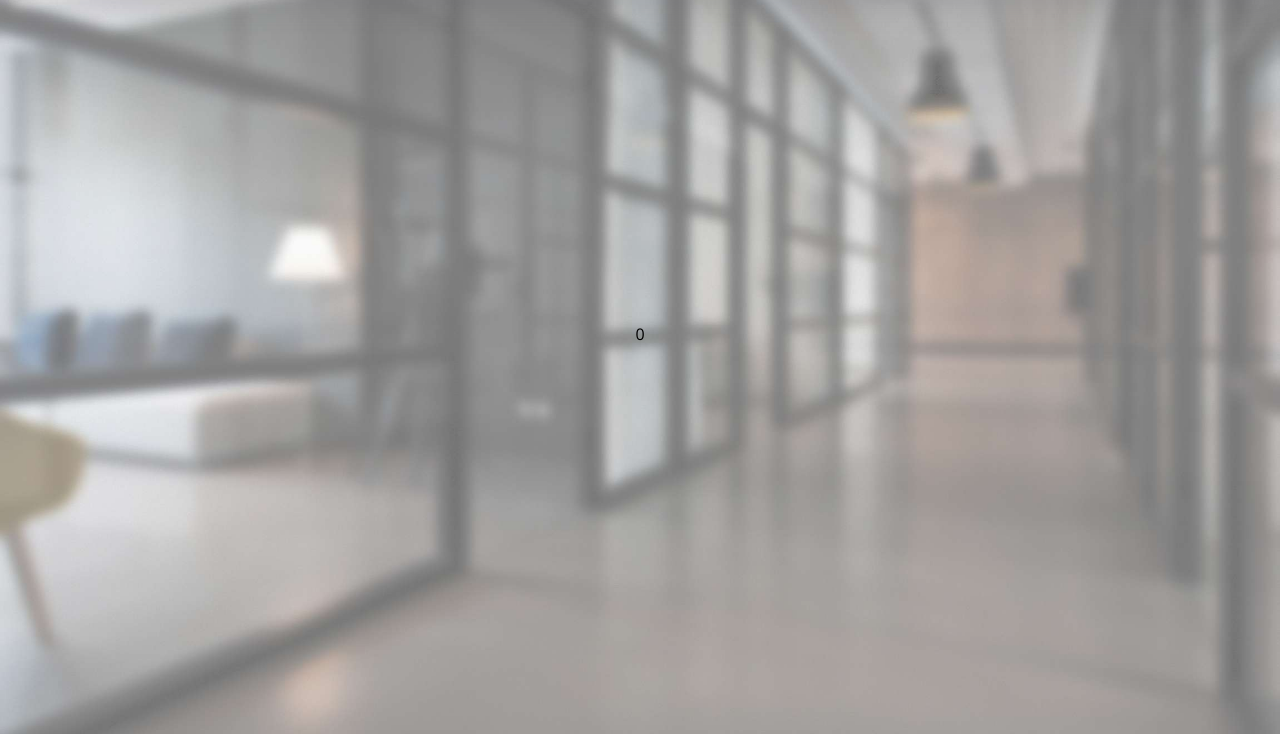
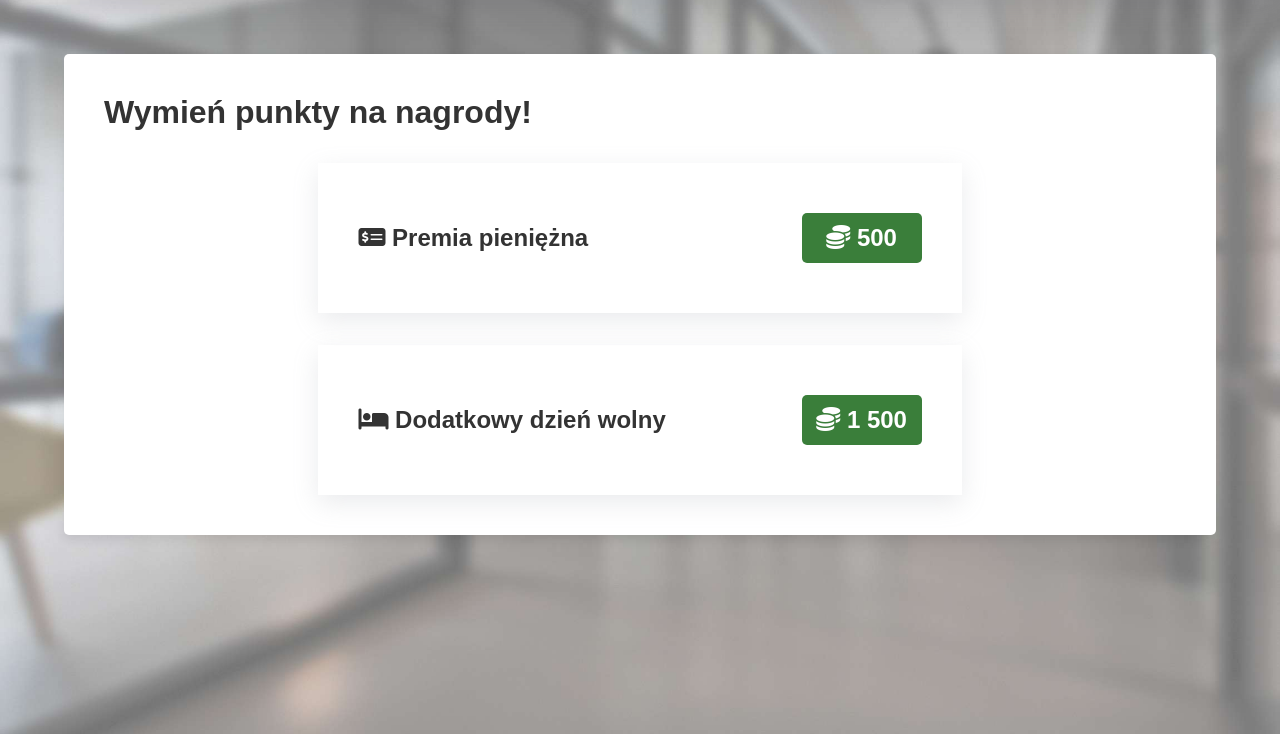
Before and after one commit to zygmuntszymon/StaffManager, a PHP site: page /nagrody.php in a window 1280 px wide. Shown: the part 66-800 px from the top of the page. Run offline with PHP 8.4, Linux system fonts and the light colour scheme; the visitor is signed in with stand-in values (Sample User, id 1); data that the repository does not hold is empty.

Commit message:
podstrona nagrody pt. 1, odejmowanie punktow

```diff
--- a/app/models/Points.php
+++ b/app/models/Points.php
@@ -29,5 +29,9 @@ class Points {
         $stmt = $this->pdo->prepare('UPDATE pracownicy SET punkty = punkty + :increment WHERE id = :user_id');
         return $stmt->execute(['increment' => $increment, 'user_id' => $userId]);
     }
+    public function decrementUserPoints($userId, $decrement) {
+        $stmt = $this->pdo->prepare('UPDATE pracownicy SET punkty = punkty - :decrement WHERE id = :user_id');
+        return $stmt->execute(['decrement' => $decrement, 'user_id' => $userId]);
+    }
 }
 ?>
--- a/app/views/header.php
+++ b/app/views/header.php
@@ -19,6 +19,7 @@ if (Session::isLoggedIn()) {
     <link rel="stylesheet" href="../public/css/login.css">
     <link rel="stylesheet" href="../public/css/pracownik.css">
     <link rel="stylesheet" href="../public/css/pracodawca.css">
+    <link rel="stylesheet" href="../public/css/nagrody.css">
     <link rel="stylesheet" href="https://cdnjs.cloudflare.com/ajax/libs/font-awesome/6.7.2/css/all.min.css" integrity="sha512-Evv84Mr4kqVGRNSgIGL/F/aIDqQb7xQ2vcrdIwxfjThSH8CSR7PBEakCr51Ck+w+/U6swU2Im1vVX0SVk9ABhg==" crossorigin="anonymous" referrerpolicy="no-referrer" />
     <title>StaffManager</title>
     <script src="https://code.jquery.com/jquery-3.6.0.min.js"></script>
@@ -60,7 +61,7 @@ if (Session::isLoggedIn()) {
                 <div class="header_menu">
                     <?php
                     if (Session::isLoggedIn() && $_SESSION['rola'] === 'pracownik') { ?>
-                        <a href="" class="">Zadania</a>
+                        <a href="dashboard_pracownik.php" class="">Zadania</a>
                         <a href="nagrody.php" class="">Nagrody</a>
                         <a href="">Wnioski</a>
                         <div id="header_points">
--- /dev/null
+++ b/public/css/nagrody.css
@@ -0,0 +1,31 @@
+.nagroda {
+    height: 150px;
+    width: 60%;
+    padding: 10px 40px;
+    box-shadow: rgba(149, 157, 165, 0.2) 0px 8px 24px;
+    margin-left: auto;
+    margin-right: auto;
+    margin-top: 2rem;
+    display: flex;
+    align-items: center;
+    justify-content: space-between;
+}
+.nagroda-title{
+    font-size: 24px!important;
+    font-weight: bold;
+}
+.nagroda-button {
+    font-size: 24px;
+    height: 50px;
+    width: 120px;
+    background-color: rgb(58, 126, 58);
+    color: white;
+    cursor: pointer;
+    border-radius: 5px;
+    border: none;
+    transition: all 0.2s;
+    font-weight: bold;
+}
+.nagroda-button:hover{
+    background-color: rgba(58, 126, 58, 0.80);
+}
--- a/public/nagrody.php
+++ b/public/nagrody.php
@@ -2,4 +2,32 @@
 include '../app/views/header.php';
 require_once __DIR__ . '/../app/utils/session.php';
 Session::start();
-echo $_SESSION['punkty'];
+?>
+
+<div class="panel panel-nagrody">
+    <h1>Wymień punkty na nagrody!</h1>
+    <div class="nagroda">
+        <div>
+            <p class="nagroda-title"><i class="fa-solid fa-money-check-dollar"></i> Premia pieniężna</p>
+        </div>
+        <form action="../app/utils/wymien_punkty.php" method="post">
+            <input type="hidden" name="nagroda_id" value="premia">
+            <input type="hidden" name="punkty" value="500">
+            <button type="submit" class="nagroda-button">
+                <i class="fa-solid fa-coins"></i> 500
+            </button>
+        </form>
+    </div>
+    <div class="nagroda">
+        <div>
+            <p class="nagroda-title"><i class="fa-solid fa-bed"></i> Dodatkowy dzień wolny</p>
+        </div>
+        <form action="../app/utils/wymien_punkty.php" method="post">
+            <input type="hidden" name="nagroda_id" value="dzien-wolny">
+            <input type="hidden" name="punkty" value="1500">
+            <button type="submit" class="nagroda-button">
+                <i class="fa-solid fa-coins"></i> 1 500
+            </button>
+        </form>
+    </div>
+</div>
```
Also changed, not shown: app/utils/wymien_punkty.php (added, +20 -0 lines).
